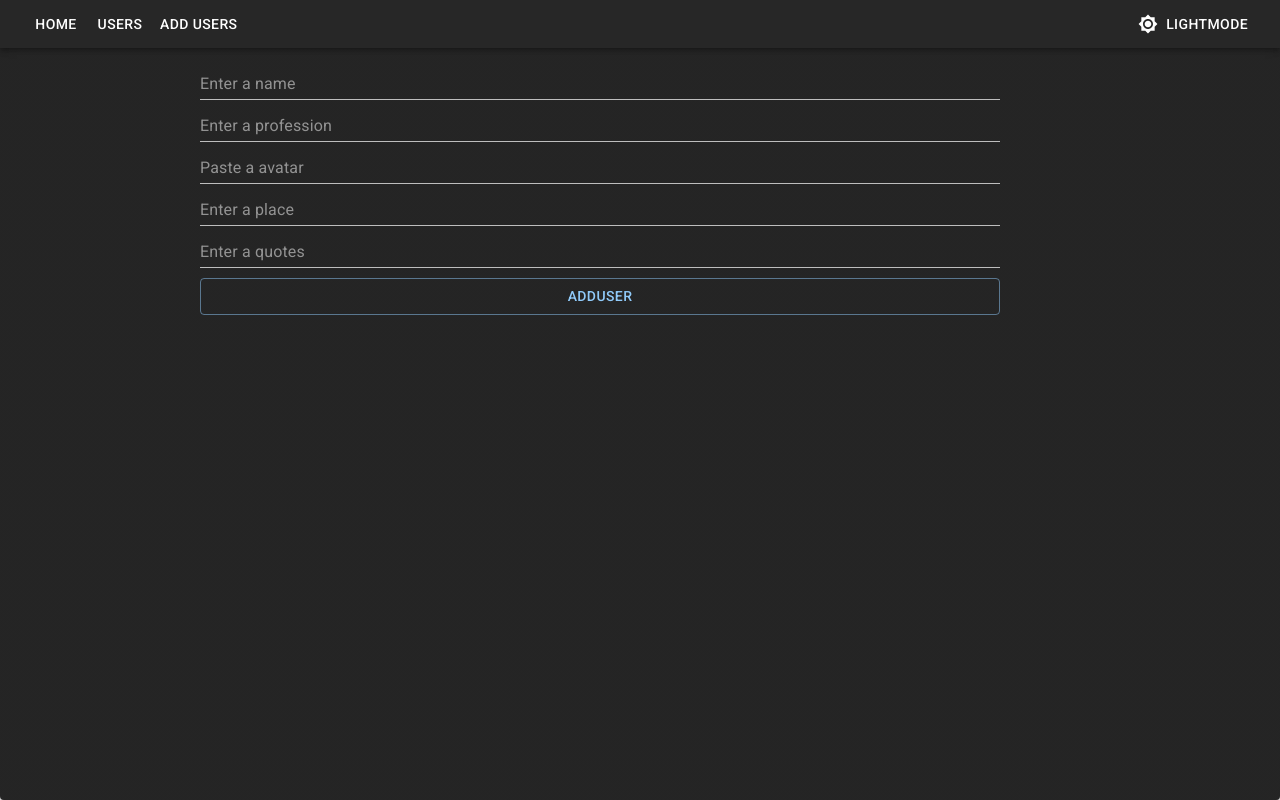
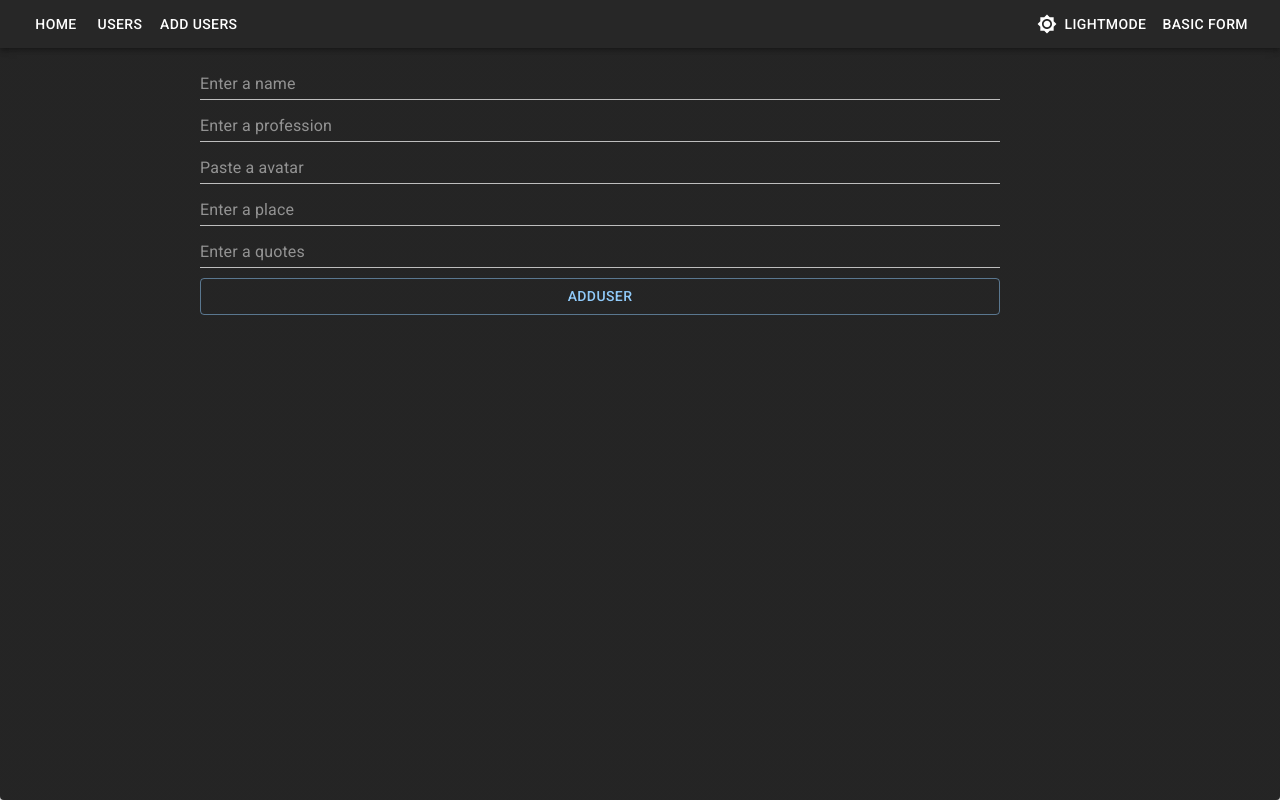
Before and after one commit to Amarnath0510/edit-react, a React (Create React App) app: page /addusers in a window 1280 px wide. Built offline with nearby package versions, Linux system fonts and the light colour scheme; no server answers.

Commit message:
material ui added

```diff
--- a/package.json
+++ b/package.json
@@ -10,11 +10,13 @@
     "@testing-library/jest-dom": "^5.16.2",
     "@testing-library/react": "^12.1.2",
     "@testing-library/user-event": "^13.5.0",
+    "formik": "^2.2.9",
     "react": "^17.0.2",
     "react-dom": "^17.0.2",
     "react-router-dom": "^5.3.0",
     "react-scripts": "5.0.0",
-    "web-vitals": "^2.1.4"
+    "web-vitals": "^2.1.4",
+    "yup": "^0.32.11"
   },
   "scripts": {
     "start": "react-scripts start",
--- a/src/AddUser.js
+++ b/src/AddUser.js
@@ -1,34 +1,64 @@
 import React from "react";
 import { useState,useEffect } from "react";
 import TextField from "@mui/material/TextField";
+
 import Button from "@mui/material/Button";
 import { useHistory } from "react-router-dom/cjs/react-router-dom.min";
+import * as yup from "yup";
+import { useFormik } from "formik";
 
+
+const formValidationSchema=yup.object({
+  name:yup.string().required("Why not fill this name?").min(4,"Your name must be longer"),
+  profession:yup.string().required("Why not fill this profession?").min(4,"Your profession must be longer"),
+  avatar:yup.string().required("Why not fill this avatar Url?").min(4,"Your avatar must be longer"),
+  place:yup.string().required("Why not fill this place?").min(3,"Your place must be longer"),
+  quotes:yup.string().required("Why not fill this quotes?").min(6,"Your quotesmust be longer"),
+
+});
 export function AddUser() {
   const history=useHistory();
-  const [name, setName] = useState("");
-  const [profession, setProfession] = useState("");
-  const [avatar, setAvatar] = useState("");
-  const [place, setPlace] = useState("");
-  const [quotes, setQuotes] = useState("");
+  const {handleSubmit,values,handleChange,handleBlur,errors,touched} =
+   useFormik({
+    initialValues: {
+   name: "",
+   profession:"",
+     avatar: "",
+     place:"",
+     quotes:"",
+
+
+    },
+    validationSchema:formValidationSchema,
+    // validate: validateForm,
+    onSubmit: (newUser) => {
+      console.log("onSubmit", newUser);
+      addUser(newUser);
+    },
+  });
+  // const [name, setName] = useState("");
+  // const [profession, setProfession] = useState("");
+  // const [avatar, setAvatar] = useState("");
+  // const [place, setPlace] = useState("");
+  // const [quotes, setQuotes] = useState("");
 
 
 
-  useEffect(()=>{
-    console.log("User form is updated",{
-      name,profession,avatar,place,quotes,
-    });
-  },[]);
-  const addUser = () => {
-    console.log("AddingUsers...", name, profession, avatar, place, quotes);
-    const newUser = {
-      name,
-      profession,
-      avatar,
-      place,
-      quotes,
-    };
-    console.log(newUser);
+  // useEffect(()=>{
+  //   console.log("User form is updated",{
+  //     name,profession,avatar,place,quotes,
+  //   });
+  // },[]);
+  const addUser = (newUser) => {
+    // console.log("AddingUsers...", name, profession, avatar, place, quotes);
+    // const newUser = {
+    //   name,
+    //   profession,
+    //   avatar,
+    //   place,
+    //   quotes,
+    // };
+
     fetch(`https://616b1eb916e7120017fa1233.mockapi.io/users`,{
       method:"POST",
       body:JSON.stringify(newUser),
@@ -42,41 +72,78 @@ export function AddUser() {
   };
 
   return (
-    <div className="add-user">
+    <form onSubmit={handleSubmit} className="add-user">
       <TextField
-        value={name}
-        onChange={(e) => setName(e.target.value)}
+        id="name"
+        name="name"
+
+        value={values.name}
+        onChange={handleChange}
+        onBlur={handleBlur}
         placeholder="Enter a name"
+        error={errors.name && touched.name}
+        helperText=  {errors.name && touched.name && errors.name}
+        variant="standard"
+        />
+
+
+      <TextField
+      id="profession"
+        name="profession"
+        value={values.profession}
+        onChange={handleChange}
+        onBlur={handleBlur}
+        helperText= {errors.profession && touched.profession && errors.profession}
+        error={errors.profession && touched.profession}
+        placeholder="Enter a profession"
         variant="standard" />
 
       <TextField
-        value={profession}
-        onChange={(e) => setProfession(e.target.value)}
-        placeholder="Enter a profession"
-        variant="standard" />
+      id="avatar"
+      name="avatar"
+        value={values.avatar}
+        onChange={handleChange}
+        onBlur={handleBlur}
+        placeholder="Paste a avatar"
+        variant="standard"
+        helperText= {errors.avatar && touched.avatar && errors.avatar}
+        error={errors.avatar && touched.avatar}
+        />
+
       <TextField
-        value={avatar}
-        onChange={(e) => setAvatar(e.target.value)}
-        placeholder="Paste a avatar"
-        variant="standard" />
+      id="place"
+      name="place"
+        value={values.place}
+        onChange={handleChange}
+        onBlur={handleBlur}
+        placeholder="Enter a place"
+        variant="standard"
+        helperText= {errors.place && touched.place && errors.place}
+        error={errors.place && touched.place}
+
+        />
+
+
       <TextField
-        value={place}
-        onChange={(e) => setPlace(e.target.value)}
-        placeholder="Enter a place"
-        variant="standard" />
-      <TextField
-        value={quotes}
-        onChange={(e) => setQuotes(e.target.value)}
+      id="quotes"
+      name="quotes"
+        value={values.quotes}
+        onChange={handleChange}
+        onBlur={handleBlur}
         placeholder="Enter a quotes"
-        variant="standard" />
+        variant="standard"
+        helperText= {errors.quotes && touched.quotes && errors.quotes}
+        error={errors.quotes && touched.quotes}
 
-      <Button variant="outlined" onClick={addUser}>
+        />
+
+      <Button variant="outlined" type="submit">
         AddUser
       </Button>
-    </div>
+    </form>
   );
 }
 
-fetch("https://616b1eb916e7120017fa1233.mockapi.io/users")
-.then((data)=>data.json())
-.then((urs)=>console.log(urs));
+// fetch("https://616b1eb916e7120017fa1233.mockapi.io/users")
+// .then((data)=>data.json())
+// .then((urs)=>console.log(urs));
--- a/src/App.js
+++ b/src/App.js
@@ -1,6 +1,6 @@
-import React, { useReducer } from "react";
+import React from "react";
 import "./App.css";
-import { useState,useEffect } from "react";
+import { useState, useEffect } from "react";
 import { Switch, Route, useHistory } from "react-router-dom";
 import { AddUser } from "./AddUser";
 import { UserList } from "./UserList";
@@ -11,16 +11,14 @@ import AppBar from "@mui/material/AppBar";
 import Button from "@mui/material/Button";
 import Brightness4Icon from "@mui/icons-material/Brightness4";
 import Brightness7Icon from "@mui/icons-material/Brightness7";
-import Paper from '@mui/material/Paper';
-
+import Paper from "@mui/material/Paper";
+import { BasicForm } from "./BasicForm";
 
 import { createTheme, ThemeProvider } from "@mui/material/styles";
 
 import Toolbar from "@mui/material/Toolbar";
 
-
 function App() {
-
   const [users, setUsers] = useState([]);
   const history = useHistory();
   const [mode, setMode] = useState("dark");
@@ -30,20 +28,15 @@ function App() {
     },
   });
 
-
-
-useEffect(()=>{
+  useEffect(() => {
     fetch("https://616b1eb916e7120017fa1233.mockapi.io/users")
-  .then((data)=>data.json())
-  .then((urs)=>setUsers(urs))
-},[]);
-
+      .then((data) => data.json())
+      .then((urs) => setUsers(urs));
+  }, []);
 
   return (
     <ThemeProvider theme={theme}>
-    <Paper elevation={3} style={{borderRadius:"0 px",minHeight:"100vh"}} >
-
-
+      <Paper elevation={3} style={{ borderRadius: "0 px", minHeight: "100vh" }}>
         <div className="App">
           <AppBar position="static">
             <Toolbar variant="dense">
@@ -69,13 +62,26 @@ useEffect(()=>{
                 Add Users
               </Button>
               <Button
-             startIcon={theme.palette.mode === 'dark' ? <Brightness7Icon /> : <Brightness4Icon />}
+                startIcon={
+                  theme.palette.mode === "dark" ? (
+                    <Brightness7Icon />
+                  ) : (
+                    <Brightness4Icon />
+                  )
+                }
                 style={{ marginLeft: "auto" }}
                 variant="text"
                 color="inherit"
                 onClick={() => setMode(mode === "light" ? "dark" : "light")}
               >
                 {mode === "light" ? "Dark" : "light"}mode
+              </Button>
+              <Button
+              onClick={() => history.push("/form")}
+              variant="text"
+              color="inherit"
+            >
+              Basic Form
             </Button>
             </Toolbar>
           </AppBar>
@@ -85,15 +91,18 @@ useEffect(()=>{
               <Home />
             </Route>
             <Route path="/users/edit/:id">
-            <EditUser   />
+              <EditUser />
             </Route>
             <Route path="/addusers">
-            <AddUser  />
+              <AddUser />
             </Route>
             <Route path="/users">
-            <UserList  />
+              <UserList />
             </Route>
 
+            <Route path="/form">
+            <BasicForm />
+          </Route>
             <Route path="**">
               <NotFound />
             </Route>
--- /dev/null
+++ b/src/BasicForm.js
@@ -0,0 +1,73 @@
+import { useFormik } from "formik";
+import * as yup from 'yup';
+
+const validateForm = (values) => {
+  const errors = {};
+  console.log("validateForm", values);
+
+//   if (values.email.length < 5) {
+//     errors.email = "Please provide a bigger email";
+//   }
+
+//   if (values.email.length > 20) {
+//     errors.email = "Please provide a shorter email";
+//   }
+
+//   if (values.password.length < 8) {
+//     errors.password = "Please provide a longer password";
+//   }
+//   if (values.password.length > 12) {
+//     errors.password = "Please provide a shorter password";
+//   }
+  console.log(errors);
+  return errors;
+};
+
+const formValidationSchema=yup.object({
+    email:yup.string()
+    .min(5,"Need a longer email")
+    .required("Please provide your email✍🏿"),
+    password:yup.string()
+    .min(8,"Please provide a bigger password")
+    .max(12,"Very big password")
+    .required("Please provide your password 🔒")
+})
+export function BasicForm() {
+  const {handleSubmit,values,handleChange,handleBlur,errors,touched} = useFormik({
+    initialValues: {
+      email: "",
+      password: "",
+    },
+    validationSchema:formValidationSchema,
+    // validate: validateForm,
+    onSubmit: (values) => {
+      console.log("onSubmit", values);
+    },
+  });
+
+  return (
+    <form onSubmit={handleSubmit}>
+      <input
+        id="email"
+        value={values.email}
+        onChange={handleChange}
+        onBlur={handleBlur}
+        type="email"
+        placeholder="Enter your Email"
+      />
+      {errors.email && touched.email  && errors.email}
+      <input
+        id="password"
+        onChange={handleChange}
+        onBlur={handleBlur}
+        value={values.password}
+        type="password"
+        placeholder="Enter your Password"
+      />
+      {errors.password &&
+        touched.password &&
+        errors.password}
+      <button type="submit">Submit</button>
+    </form>
+  );
+}
--- a/src/Home.js
+++ b/src/Home.js
@@ -1,3 +1,4 @@
+
 import React from "react";
 
 export function Home() {
```
Also changed, not shown: 1 other file (tests, documents, lock files or other folders). Lines whose indentation alone changed are shown as unchanged.
